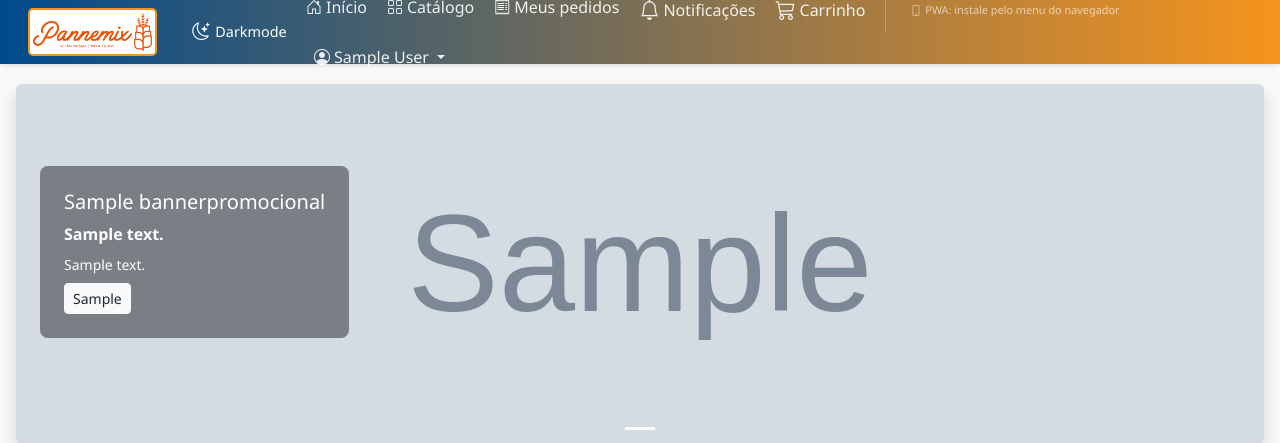
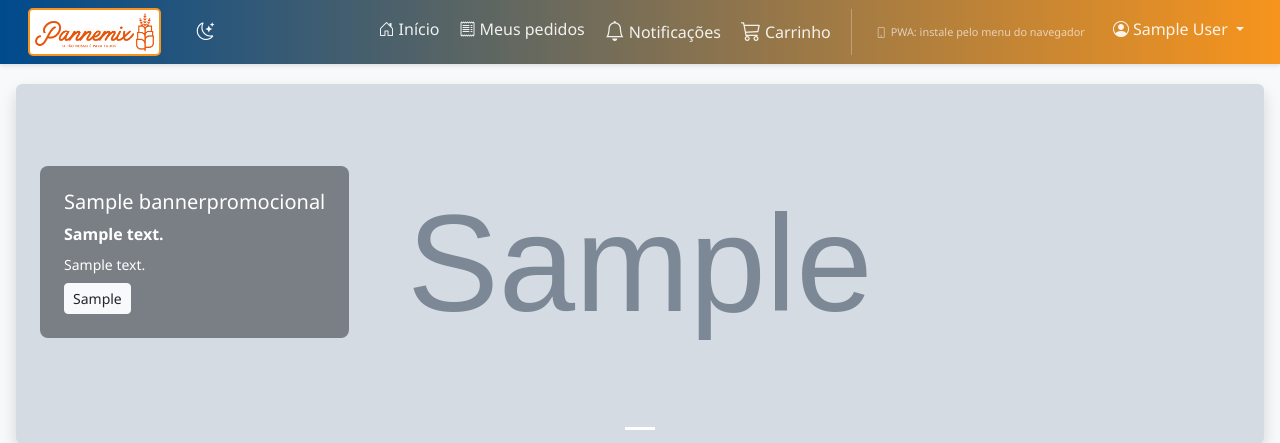
Before and after one commit to kadumel/sysPMIX, a Django app: page /ecommerce/ in a window 1280 px wide. Shown: the top 443 px of the page. Run offline with Django 5.2, Linux system fonts and the light colour scheme; a user stored in the database is signed in; tables that the repository leaves empty hold one stand-in row (values such as "Sample post"); grey boxes marked "Sample" are stand-in pictures; parts of the project's set-up code (start-up, migrations or seed data) failed here and were passed over.

Commit message:
Alterações no layout v2

```diff
--- a/ecommerce/templates/ecommerce/base.html
+++ b/ecommerce/templates/ecommerce/base.html
@@ -84,6 +84,8 @@
             align-items: center;
             min-width: 0;
             max-width: 100%;
+            cursor: default;
+            pointer-events: none;
         }
         .navbar-ecommerce .nav-link {
             color: rgba(255,255,255,0.9) !important;
@@ -557,14 +559,13 @@
 <body class="d-flex flex-column">
     <nav class="navbar navbar-expand-lg navbar-ecommerce">
         <div class="container-fluid">
-            <a class="navbar-brand" href="{% url 'ecommerce_home' %}" title="{% if ecommerce_cliente_nome %}{{ ecommerce_cliente_nome }}{% else %}Loja Pannemix{% endif %}">
+            <div class="navbar-brand" title="{% if ecommerce_cliente_nome %}{{ ecommerce_cliente_nome }}{% else %}Loja Pannemix{% endif %}">
                 <span class="logo-container">
                     <img src="{% static 'img/pannemix_cortado_transparente.png' %}" alt="Pannemix" loading="lazy">
                 </span>
-            </a>
+            </div>
             <button type="button" class="btn btn-link text-white theme-toggle-btn ms-2" id="themeToggleBtn" title="Alterar tema" aria-label="Alterar tema">
                 <i class="bi bi-moon-stars theme-toggle-icon" aria-hidden="true"></i>
-                <span class="theme-toggle-label d-none d-sm-inline">Darkmode</span>
             </button>
             <div class="d-flex align-items-center ms-auto d-lg-none">
                 <a class="nav-link ecommerce-cart-mobile d-flex align-items-center" href="{% url 'ecommerce_cart' %}" title="Carrinho" aria-label="Carrinho">
@@ -581,9 +582,6 @@
                 <ul class="navbar-nav ms-auto mb-2 mb-lg-0 align-items-lg-stretch align-items-start flex-column flex-lg-row flex-lg-wrap gap-lg-1">
                     <li class="nav-item">
                         <a class="nav-link py-2" href="{% url 'ecommerce_home' %}"><i class="bi bi-house-door me-1"></i>Início</a>
-                    </li>
-                    <li class="nav-item">
-                        <a class="nav-link py-2" href="{% url 'ecommerce_home' %}#catalogo"><i class="bi bi-grid me-1"></i>Catálogo</a>
                     </li>
                     <li class="nav-item">
                         <a class="nav-link py-2" href="{% url 'ecommerce_pedidos' %}"><i class="bi bi-receipt me-1"></i>Meus pedidos</a>
@@ -758,16 +756,12 @@
                 var btn = document.getElementById('themeToggleBtn');
                 if (!btn) return;
                 var icon = btn.querySelector('.theme-toggle-icon');
-                var label = btn.querySelector('.theme-toggle-label');
                 var nextIsDark = theme !== 'dark';
                 btn.setAttribute('data-theme-next', nextIsDark ? 'dark' : 'light');
                 btn.setAttribute('title', nextIsDark ? 'Ativar Darkmode' : 'Ativar Whitemode');
                 btn.setAttribute('aria-label', nextIsDark ? 'Ativar Darkmode' : 'Ativar Whitemode');
                 if (icon) {
                     icon.className = 'bi theme-toggle-icon ' + (nextIsDark ? 'bi-moon-stars' : 'bi-sun');
-                }
-                if (label) {
-                    label.textContent = nextIsDark ? 'Darkmode' : 'Whitemode';
                 }
             }
 
```
Also changed, not shown: templates/base.html (+4 -7 lines).
